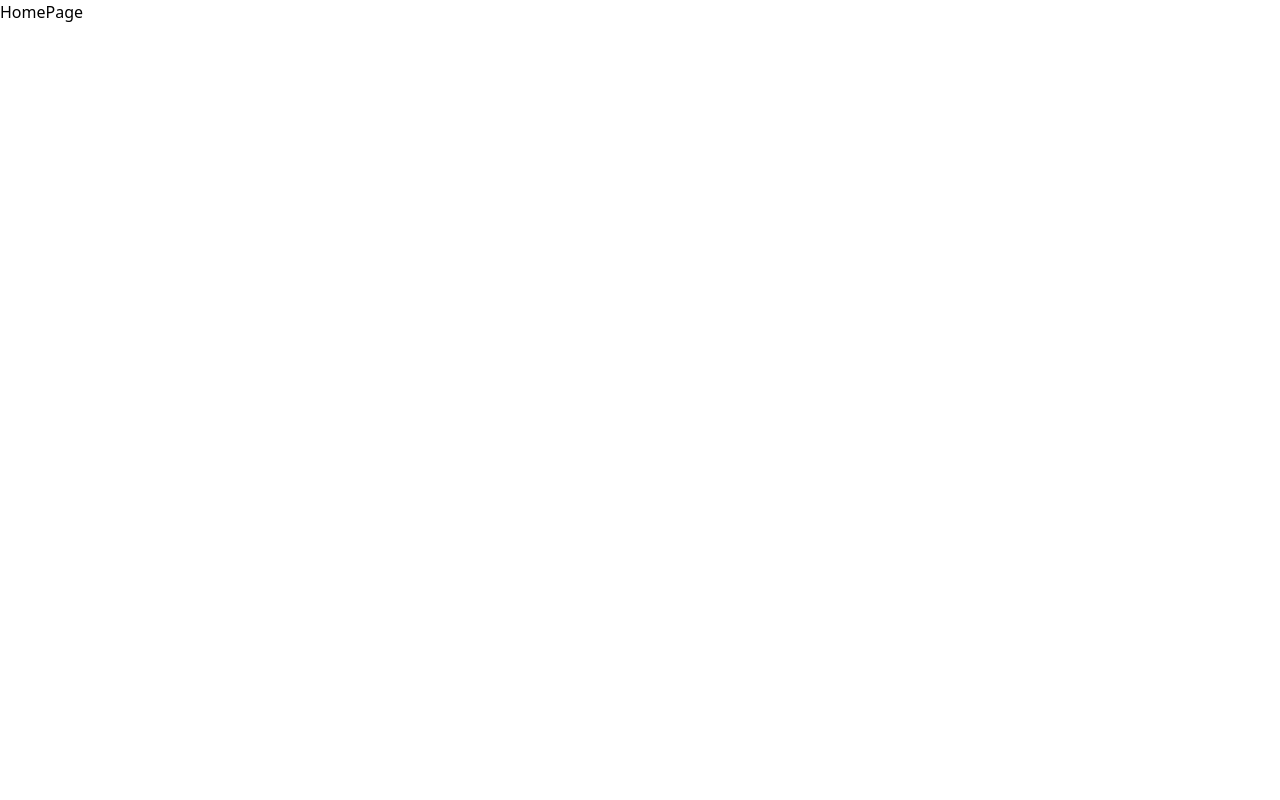
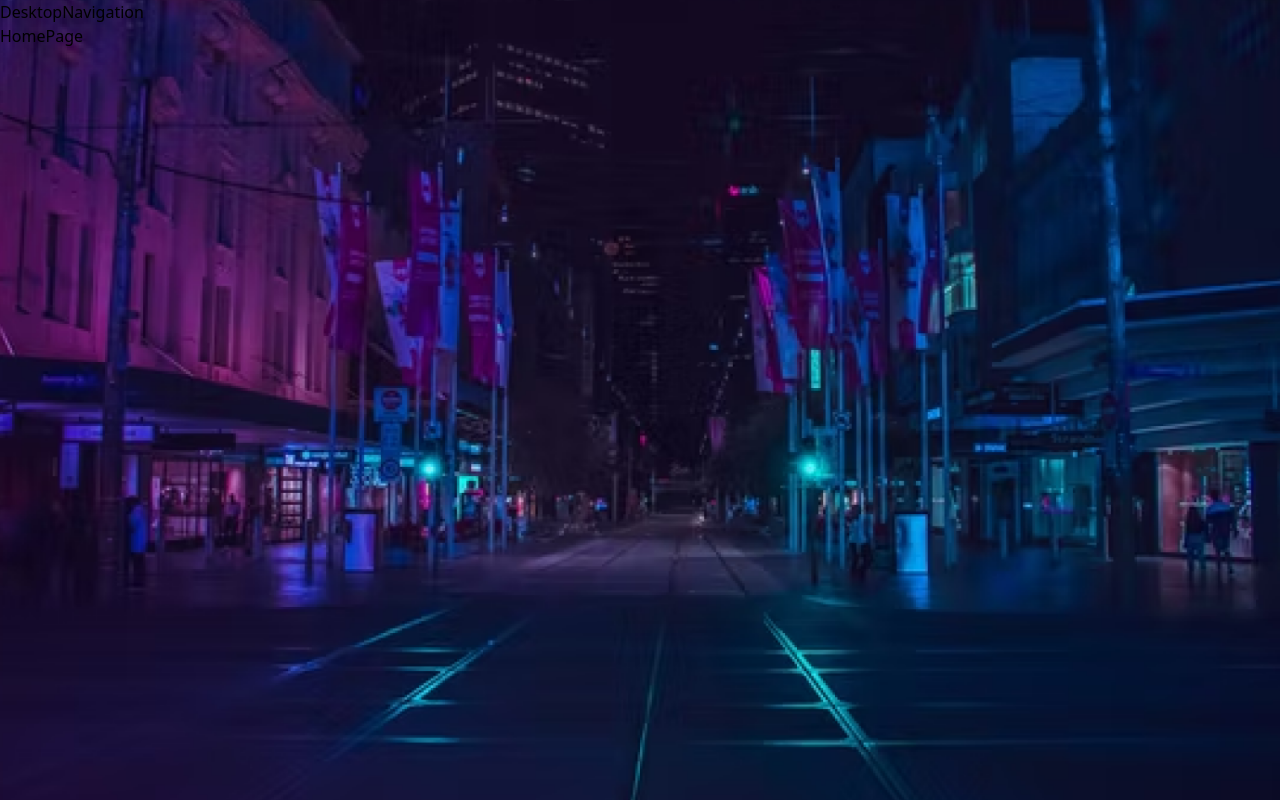
Before and after one commit to cryp-africa/cryp-frontend, a Next.js app: page / in a window 1280 px wide. Built offline with nearby package versions, Linux system fonts and the light colour scheme.

Commit message:
Naviation sections and hero section

```diff
--- a/pages/index.tsx
+++ b/pages/index.tsx
@@ -1,12 +1,13 @@
 import React from "react";
 import type { NextPage } from "next";
-import HomePage from "./HomePage/HomePage";
+import HomePage from "@pages/HomePage/HomePage";
+import BasePageLayout from "@components/layouts/BasePageLayout/BasePageLayout";
 
 const Home: NextPage = () => {
   return (
-    <>
+    <BasePageLayout title="Cryp Home Page">
       <HomePage />
-    </>
+    </BasePageLayout>
   );
 };
 
--- /dev/null
+++ b/src/components/layouts/BasePageLayout/BasePageLayout.tsx
@@ -0,0 +1,49 @@
+import React from "react";
+import Head from "next/head";
+import DesktopNavigation from "@components/layouts/DesktopNavigation/DesktopNavigation";
+import MobileNavigation from "@components/layouts/MobileNavigation/MobileNavigation";
+
+interface BasePageLayout {
+  children: any;
+  showNavigation?: boolean;
+  showFooter?: boolean;
+  title?: string;
+  description?: string;
+  keywords?: string;
+}
+
+const BasePageLayout = ({ children, showNavigation, showFooter, title, description, keywords }: BasePageLayout) => {
+  return (
+    <div>
+      <Head>
+        <title>{title}</title>
+        <meta content={description} name="description" />
+        <meta content={keywords} name="keywords" />
+        <link href="/favicon.ico" rel="icon" />
+      </Head>
+      <section className="smallLaptop:px-0 bg-hotel h-screen bg-no-repeat bg-center bg-cover">
+        {showNavigation && (
+          <>
+            <div className="hidden smallLaptop:block smallLaptop:sticky smallLaptop:w-full smallLaptop:top-0 smallLaptop:z-50">
+              <DesktopNavigation />
+            </div>
+            <div className="block sticky w-full top-0 z-50 smallLaptop:hidden">
+              <MobileNavigation />
+            </div>
+          </>
+        )}
+        <main className="h-auto">{children}</main>
+      </section>
+    </div>
+  );
+};
+
+BasePageLayout.defaultProps = {
+  showFooter: true,
+  showNavigation: true,
+  title: "Cryp",
+  description: "A blockchain powered gateway",
+  keywords: "crypto, blockchain, cryp, dapp, decentralized",
+};
+
+export default BasePageLayout;
--- /dev/null
+++ b/src/components/layouts/DesktopNavigation/DesktopNavigation.tsx
@@ -0,0 +1,7 @@
+import React from "react";
+
+const DesktopNavigation = () => {
+  return <div>DesktopNavigation</div>;
+};
+
+export default DesktopNavigation;
--- /dev/null
+++ b/src/components/layouts/MobileNavigation/MobileNavigation.tsx
@@ -0,0 +1,7 @@
+import React from "react";
+
+const MobileNavigation = () => {
+  return <div>MobileNavigation</div>;
+};
+
+export default MobileNavigation;
--- a/tailwind.config.js
+++ b/tailwind.config.js
@@ -35,6 +35,9 @@ module.exports = {
         600: "600px",
         500: "500px",
       },
+      backgroundImage: {
+        hotel: "url('/images/hero.png')",
+      },
     },
   },
   plugins: [],
```
Also changed, not shown: pages/HomePage/HomePage.tsx (+4 -6 lines), public/images/hero.png (added), 1 other file (tests, documents, lock files or other folders).
